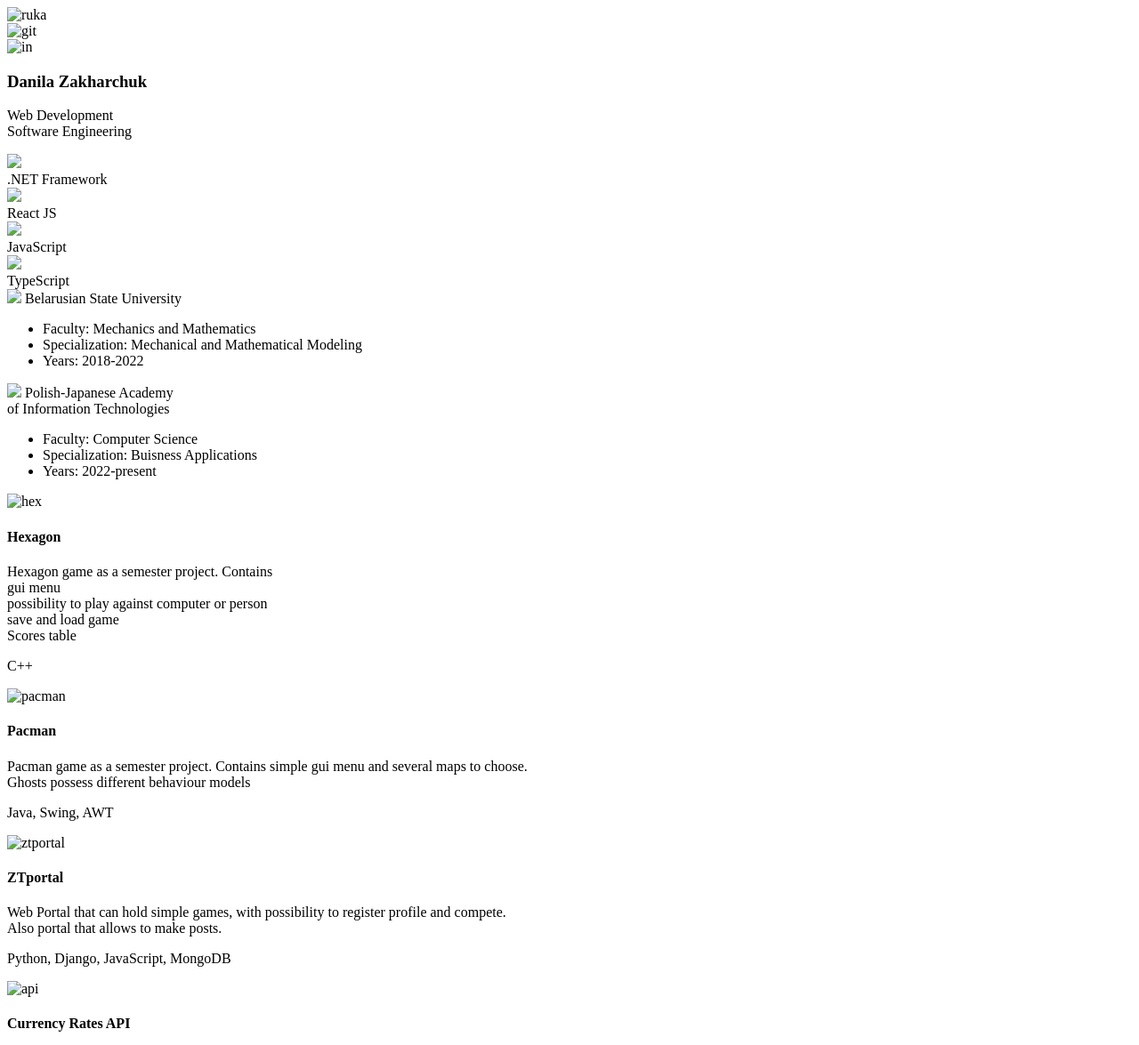
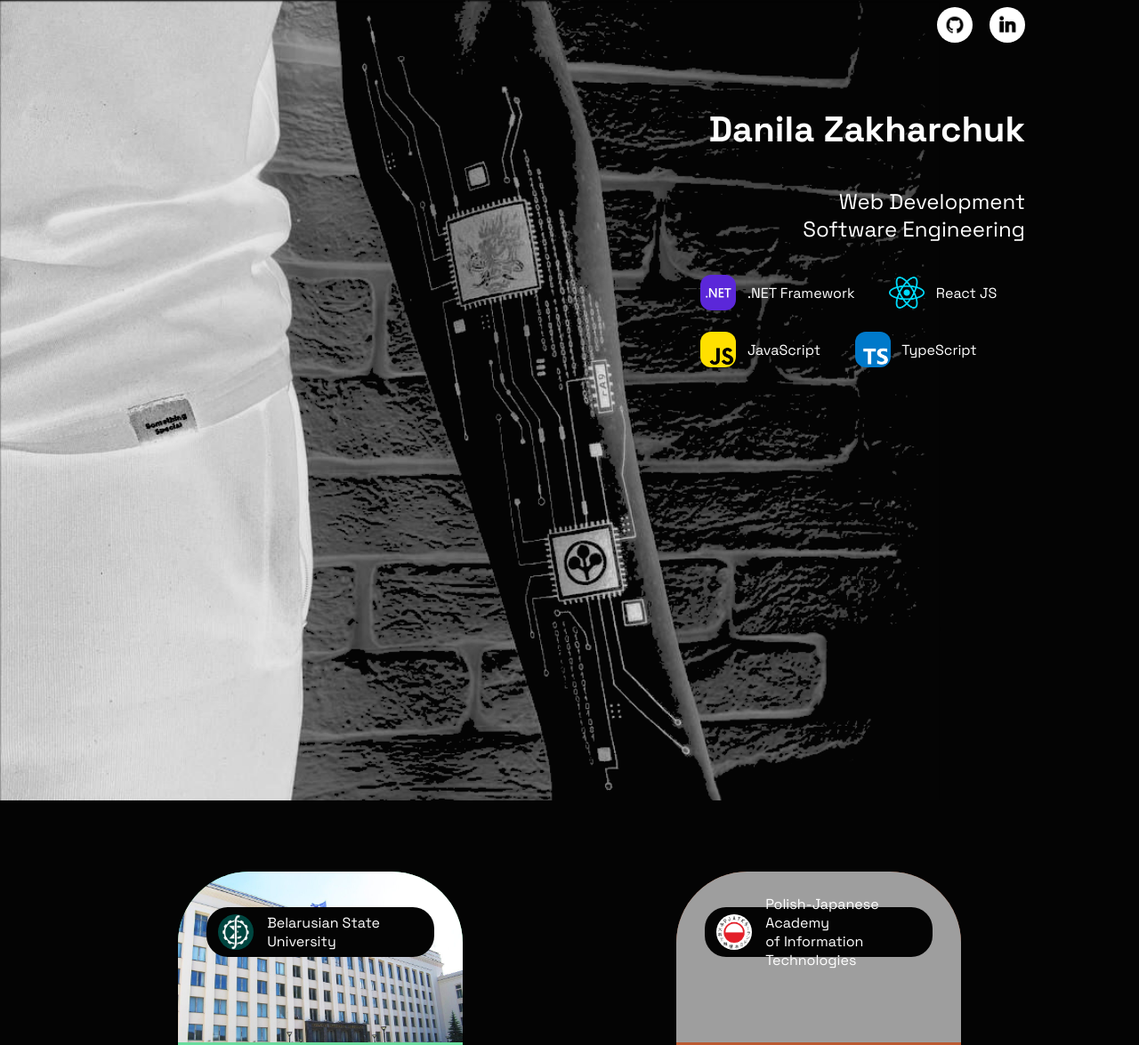
Before and after one commit to KazHakiStan/Profile, a plain HTML site: page index.html in a window 1280 px wide. Shown: the top 1175 px of the page at 89% size. Drawn offline with Linux system fonts and the light colour scheme; the site is published under a folder, as on GitHub Pages, so addresses that start at the root find nothing.

Commit message:
made relative imports

```diff
--- a/index.css
+++ b/index.css
@@ -141,11 +141,11 @@ header {
 }
 
 #bsu .fac-main {
-    background-image: url("/static/img/bsu.jpg");
+    background-image: url("./static/img/bsu.jpg");
 }
 
 #pjatk .fac-main {
-    background-image: url("/static/img/pjatk.png");
+    background-image: url("./static/img/pjatk.png");
 }
 
 .fac-header {
--- a/index.html
+++ b/index.html
@@ -3,18 +3,18 @@
     <head>
         <meta charset="UTF-8">
         <title>Danila Zakharchuk</title>
-        <link rel="stylesheet" href="/index.css">
+        <link rel="stylesheet" href="./index.css">
     </head>
     <body>
         <section id="main">
-            <img id="ruka" src="/static/img/ruka.png" alt="ruka">
+            <img id="ruka" src="./static/img/ruka.png" alt="ruka">
             <section id="about">
                 <header>
                     <div id="git" class="icon">
-                        <img src="/static/img/git.png" alt="git">
+                        <img src="./static/img/git.png" alt="git">
                     </div>
                     <div id="in" class="icon">
-                        <img src="/static/img/in.png" alt="in">
+                        <img src="./static/img/in.png" alt="in">
                     </div>
                 </header>
                 <h1>Danila Zakharchuk</h1>
@@ -22,25 +22,25 @@
                 <div id="skills">
                     <div class="skill">
                         <div class="skill-img">
-                            <img src="/static/img/net.png">
+                            <img src="./static/img/net.png">
                         </div>
                         <a>.NET Framework</a>
                     </div>
                     <div class="skill">
                         <div class="skill-img">
-                            <img src="/static/img/react.png">
+                            <img src="./static/img/react.png">
                         </div>
                         <a>React JS</a>
                     </div>
                     <div class="skill">
                         <div class="skill-img">
-                            <img src="/static/img/js.png">
+                            <img src="./static/img/js.png">
                         </div>
                         <a>JavaScript</a>
                     </div>
                     <div class="skill">
                         <div class="skill-img">
-                            <img src="/static/img/ts.png">
+                            <img src="./static/img/ts.png">
                         </div>
                         <a>TypeScript</a>
                     </div>
@@ -51,7 +51,7 @@
             <div id="bsu" class="facility">
                 <div class="fac-main">
                     <div class="fac-header">
-                        <img id="bsu-icon" src="/static/img/mmf.jpg">
+                        <img id="bsu-icon" src="./static/img/mmf.jpg">
                         <a>Belarusian State University</a>
                     </div>
                 </div>
@@ -64,7 +64,7 @@
             <div id="pjatk" class="facility">
                 <div class="fac-main">
                     <div class="fac-header">
-                        <img id="pjatk-icon" src="/static/img/pjatk-icon.png">
+                        <img id="pjatk-icon" src="./static/img/pjatk-icon.png">
                         <a>Polish-Japanese Academy<br>of Information Technologies</a>
                     </div>
                 </div>
@@ -78,7 +78,7 @@
         <section id="portfolio">
             <div class="slider-container">
                 <div class="slider-item">
-                    <img src="/static/img/hex.gif" alt="hex">
+                    <img src="./static/img/hex.gif" alt="hex">
                     <div class="slider-item-descr">
                         <h4>Hexagon</h4>
                         <p>Hexagon game as a semester project. Contains<br>gui menu<br>possibility to play against computer or person<br>save and load game<br>Scores table</p>
@@ -86,7 +86,7 @@
                     </div>
                 </div>
                 <div class="slider-item">
-                    <img src="/static/img/pacman.gif" alt="pacman">
+                    <img src="./static/img/pacman.gif" alt="pacman">
                     <div class="slider-item-descr">
                         <h4>Pacman</h4>
                         <p>Pacman game as a semester project. Contains simple gui menu and several maps to choose.<br>Ghosts possess different behaviour models</p>
@@ -94,7 +94,7 @@
                     </div>
                 </div>
                 <div class="slider-item">
-                    <img src="/static/img/ztportal.png" alt="ztportal">
+                    <img src="./static/img/ztportal.png" alt="ztportal">
                     <div class="slider-item-descr">
                         <h4>ZTportal</h4>
                         <p>Web Portal that can hold simple games, with possibility to register profile and compete.<br>Also portal that allows to make posts.</p>
@@ -102,7 +102,7 @@
                     </div>
                 </div>
                 <div class="slider-item">
-                    <img src="/static/img/api.png" alt="api">
+                    <img src="./static/img/api.png" alt="api">
                     <div class="slider-item-descr">
                         <h4>Currency Rates API</h4>
                         <p>Api that retreives currencies from NBP.pl api. Site with user interface allowing to use this api,<br>and display retrieved information.<br>Entity Framework saves it to MSSQL database</p>
@@ -112,5 +112,5 @@
             </div>
         </section>
     </body>
-    <script src="/index.js"></script>
+    <script src="./index.js"></script>
 </html>
```
